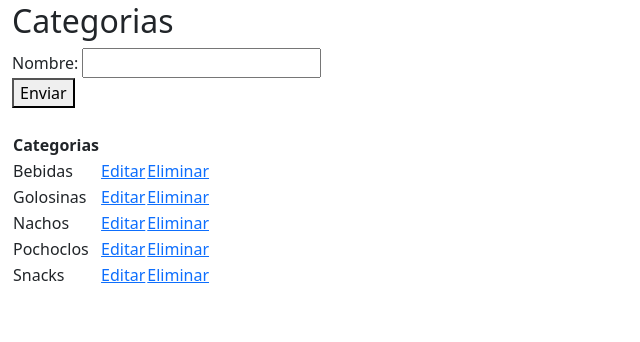
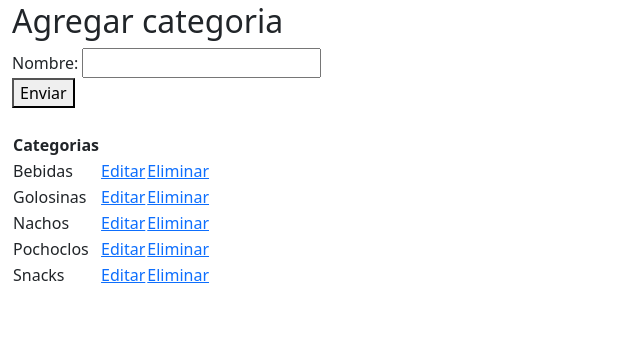
Before and after one commit to naru6798/pagina-de-cine, a Django app: page /categorias/ in a window 1280 px wide. Shown: the part 140-482 px from the top of the page, without its empty margins (0-640 px from the left). Run offline with Django 5.2, Linux system fonts and the light colour scheme; data comes from the database, SQL or seed files in the repository; both versions use the stored data as it was after the commit; some libraries are stand-ins or nearby versions.

Commit message:
Actualizar plantilla de categorías para cambiar el título a "Agregar categoria" y mejorar el diseño de la tabla

```diff
--- a/src/candy/templates/candy/categorias.html
+++ b/src/candy/templates/candy/categorias.html
@@ -11,7 +11,7 @@
 
             <form method="post" class="mt-3">
                 {% csrf_token %}
-                <h2>Categorias</h2>
+                <h2>Agregar categoria</h2>
                 <div class="mb-3">
                     <label for="{{ form.nombre.id_for_label }}" class="form-label">Nombre:</label>
                     <input type="text" class="form-control" id="{{ form.nombre.id_for_label }}" name="{{ form.nombre.name }}" required>
@@ -19,6 +19,7 @@
                 <button type="submit" class="btn btn-primary">Enviar</button>
             </form>
             <br>
+            <div style="max-width: 600px;">
                 <table class="table table-striped">
                     <thead>
                         <tr>
@@ -35,8 +36,8 @@
                     {% endfor %}
                     </tbody>
                 </table>
+            </div>
         {% endblock content %}
-
 
     </body>
 </html>
```
Also changed, not shown: src/db.sqlite3. Lines whose indentation alone changed are shown as unchanged.
